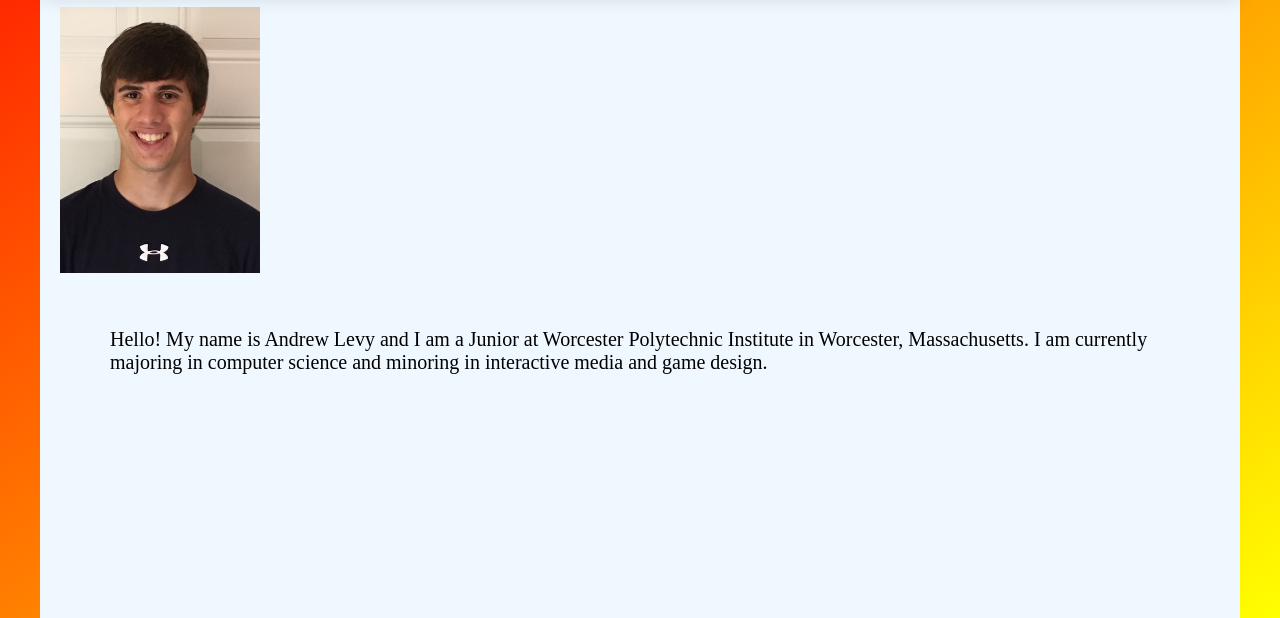
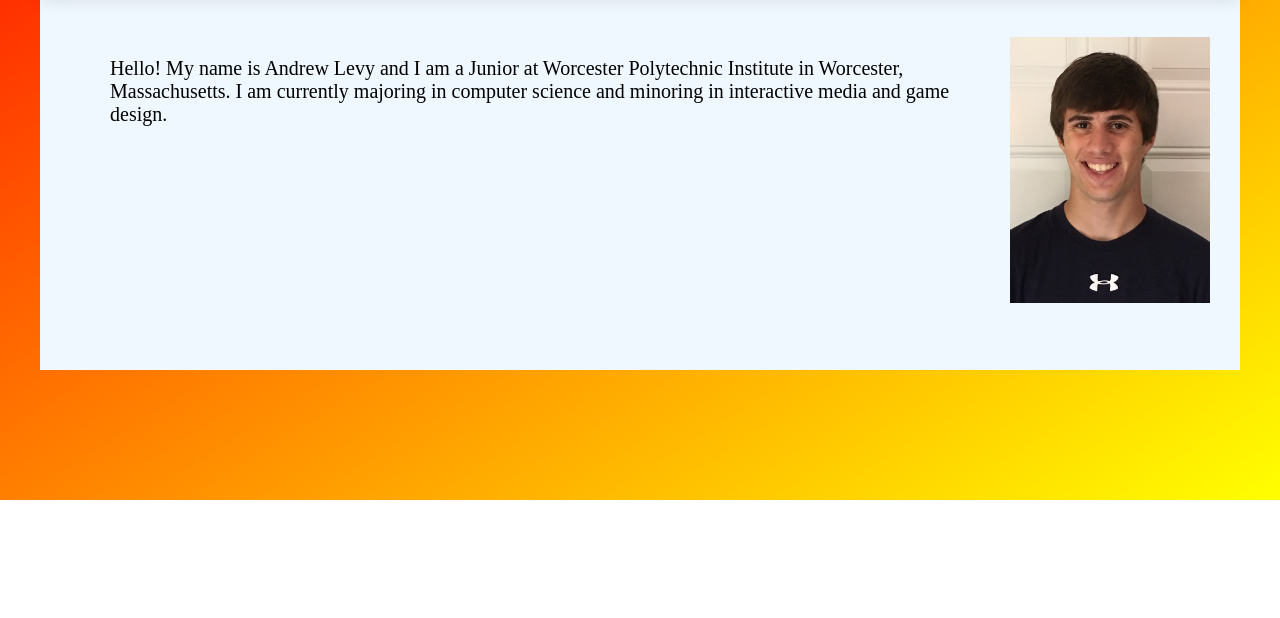
Before and after one commit to AndrewLevy395/AndrewLevy395.github.io, a plain HTML site: page index.html in a window 1280 px wide. Shown: the part 300-918 px from the top of the page. After the commit the page ends 800 px from the top, so only its background shows below. Drawn offline with Linux system fonts and the light colour scheme.

Commit message:
fixed image 3

```diff
--- a/index.html
+++ b/index.html
@@ -19,10 +19,10 @@
                 <li><a href="other">Other</a></li>
             </ul>
         </nav>
+        <div id="Portrait">
+                <img src="images/portrait.jpg" width = "200"/>
+        </div>
         <div id="AboutMe">
-            <div id="Portrait">
-                <img src="images/portrait.jpg" width = "200"/>
-            </div>
            <p id="About">Hello! My name is Andrew Levy and I am a Junior at Worcester
                Polytechnic Institute in Worcester, Massachusetts. I am currently majoring in computer
                science and minoring in interactive media and game design.
--- a/styles/style.css
+++ b/styles/style.css
@@ -88,7 +88,7 @@ body {
     margin: 50px;
 }
 
-.AboutMe #Portrait {
+#Portrait {
     float: right;
     margin: 40px 30px 30px 30px;
 }
```
